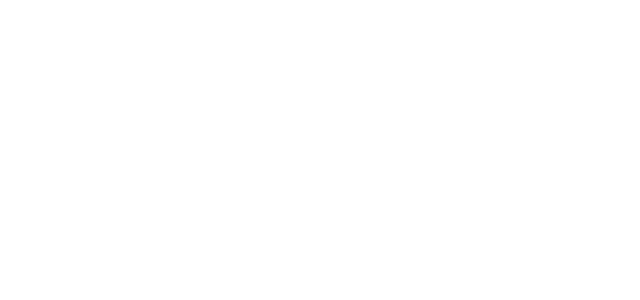
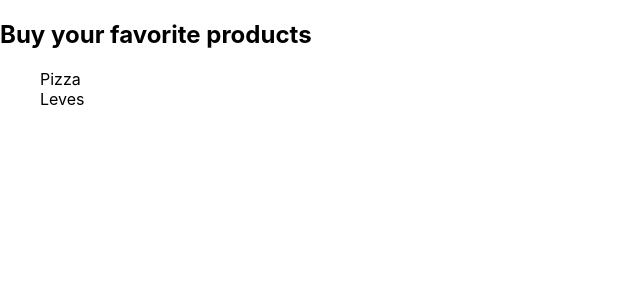
Before and after one commit to bipeti/pizzeria, a React (Create React App) app: page / in a window 1280 px wide. Shown: the top 300 px of the page, without its empty margins (0-640 px from the left). Built offline with nearby package versions, Linux system fonts and the light colour scheme.

Commit message:
Food's data structure, install react-collapse
Food's data structure, install react-collapse

```diff
--- a/package.json
+++ b/package.json
@@ -9,8 +9,10 @@
     "@types/jest": "^27.5.2",
     "@types/node": "^16.18.36",
     "@types/react": "^18.2.12",
+    "@types/react-collapse": "^5.0.1",
     "@types/react-dom": "^18.2.5",
     "react": "^18.2.0",
+    "react-collapse": "^5.1.1",
     "react-dom": "^18.2.0",
     "react-scripts": "5.0.1",
     "typescript": "^4.9.5",
--- a/src/App.tsx
+++ b/src/App.tsx
@@ -1,8 +1,13 @@
 import React from "react";
 import "./App.css";
+import Foods from "./components/Shop/Foods";
 
 function App() {
-    return <div></div>;
+    return (
+        <div>
+            <Foods />
+        </div>
+    );
 }
 
 export default App;
--- /dev/null
+++ b/src/components/Layout/Collapsible.tsx
@@ -0,0 +1,21 @@
+import React, { useState } from "react";
+import { Collapse } from "react-collapse";
+
+interface CollapsibleProps extends React.PropsWithChildren<{}> {
+    title: string;
+}
+
+export const Collapsible = ({ title, children }: CollapsibleProps) => {
+    const [isOpen, setIsOpen] = useState(false);
+
+    const handleToggle = () => {
+        setIsOpen(!isOpen);
+    };
+
+    return (
+        <div>
+            <div onClick={handleToggle}>{title}</div>
+            <Collapse isOpened={isOpen}>{children}</Collapse>
+        </div>
+    );
+};
--- /dev/null
+++ b/src/components/Shop/FoodItem.tsx
@@ -0,0 +1,18 @@
+// import classes from "./FoodItem.module.css";
+import { Food } from "./Foods";
+
+type FoodItemProps = {
+    food: Food;
+};
+
+const FoodItem = ({ food }: FoodItemProps) => {
+    return (
+        <>
+            <li>
+                {food.id}, {food.name}, {food.price}
+            </li>
+        </>
+    );
+};
+
+export default FoodItem;
--- /dev/null
+++ b/src/components/Shop/Foods.tsx
@@ -0,0 +1,112 @@
+import { Collapsible } from "../Layout/Collapsible";
+import FoodItem from "./FoodItem";
+import classes from "./Foods.module.css";
+
+export type Details = {
+    name: string;
+    price: number;
+};
+
+export type Food = {
+    id: number;
+    name: string;
+    description: string; // e.g. ingredients
+    group: string; // pizzas, soup, etc.
+    price?: number;
+    haveChildrenSize: boolean;
+    priceOfChildrenSize?: number;
+    prices?: Details[]; // e.g. different sizes of pizzas
+    extras: Details[]; // e.g. topping to pizza, or bread to sg. that is choosable to this
+};
+
+// type FoodsProps = {
+//     result: Food[];
+// };
+
+const DUMMY_PRODUCTS: Food[] = [
+    {
+        id: 1,
+        name: "Margaréta pizza",
+        description: "paradicsomszósz, paradicsom, bazsalikom, kevert sajt",
+        group: "Pizza",
+        haveChildrenSize: false,
+        prices: [
+            { name: "32 cm", price: 3440 },
+            { name: "45 cm", price: 5250 },
+        ],
+        extras: [
+            { name: "lila hagyma", price: 50 },
+            { name: "paradicsom szeletek", price: 150 },
+            { name: "ananász", price: 150 },
+            { name: "gomba", price: 100 },
+            { name: "olivabogyó", price: 250 },
+        ],
+    },
+    {
+        id: 2,
+        name: "Dante pokla",
+        description:
+            "csípős paradicsomszósz, bacon, kolbász, csípős pepperoni paprika, hegyes erős, mozzarella sajt",
+        group: "Pizza",
+        haveChildrenSize: false,
+        prices: [
+            { name: "32 cm", price: 3140 },
+            { name: "45 cm", price: 4250 },
+        ],
+        extras: [
+            { name: "lila hagyma", price: 50 },
+            { name: "paradicsom szeletek", price: 150 },
+            { name: "ananász", price: 150 },
+            { name: "gomba", price: 100 },
+            { name: "olivabogyó", price: 250 },
+        ],
+    },
+    {
+        id: 3,
+        name: "Falusi tyúkhúsleves",
+        description: "leveshússal, vele főtt zöldségekkel és lúdgégetésztával",
+        group: "Leves",
+        price: 1580,
+        haveChildrenSize: true,
+        priceOfChildrenSize: 1100,
+        extras: [{ name: "csipőspaprika", price: 250 }],
+    },
+    {
+        id: 4,
+        name: "Gulyásleves",
+        description: "marhából",
+        group: "Leves",
+        price: 1980,
+        haveChildrenSize: true,
+        priceOfChildrenSize: 1400,
+        extras: [
+            { name: "csipőspaprika", price: 250 },
+            { name: "kenyér szelet", price: 50 },
+        ],
+    },
+];
+
+const Foods = () => {
+    const uniqueGroups = [
+        ...new Set(DUMMY_PRODUCTS.map((product) => product.group)),
+    ];
+
+    return (
+        <section className={classes.products}>
+            <h2>Buy your favorite products</h2>
+            <ul>
+                {uniqueGroups.map((group) => (
+                    <Collapsible title={group}>
+                        {DUMMY_PRODUCTS.filter(
+                            (food) => food.group === group
+                        ).map((food) => (
+                            <FoodItem food={food} />
+                        ))}
+                    </Collapsible>
+                ))}
+            </ul>
+        </section>
+    );
+};
+
+export default Foods;
```
Also changed, not shown: tsconfig.json (+3 -9 lines), src/components/Shop/FoodItem.module.css (added), src/components/Shop/Foods.module.css (added), 1 other file (tests, documents, lock files or other folders).
